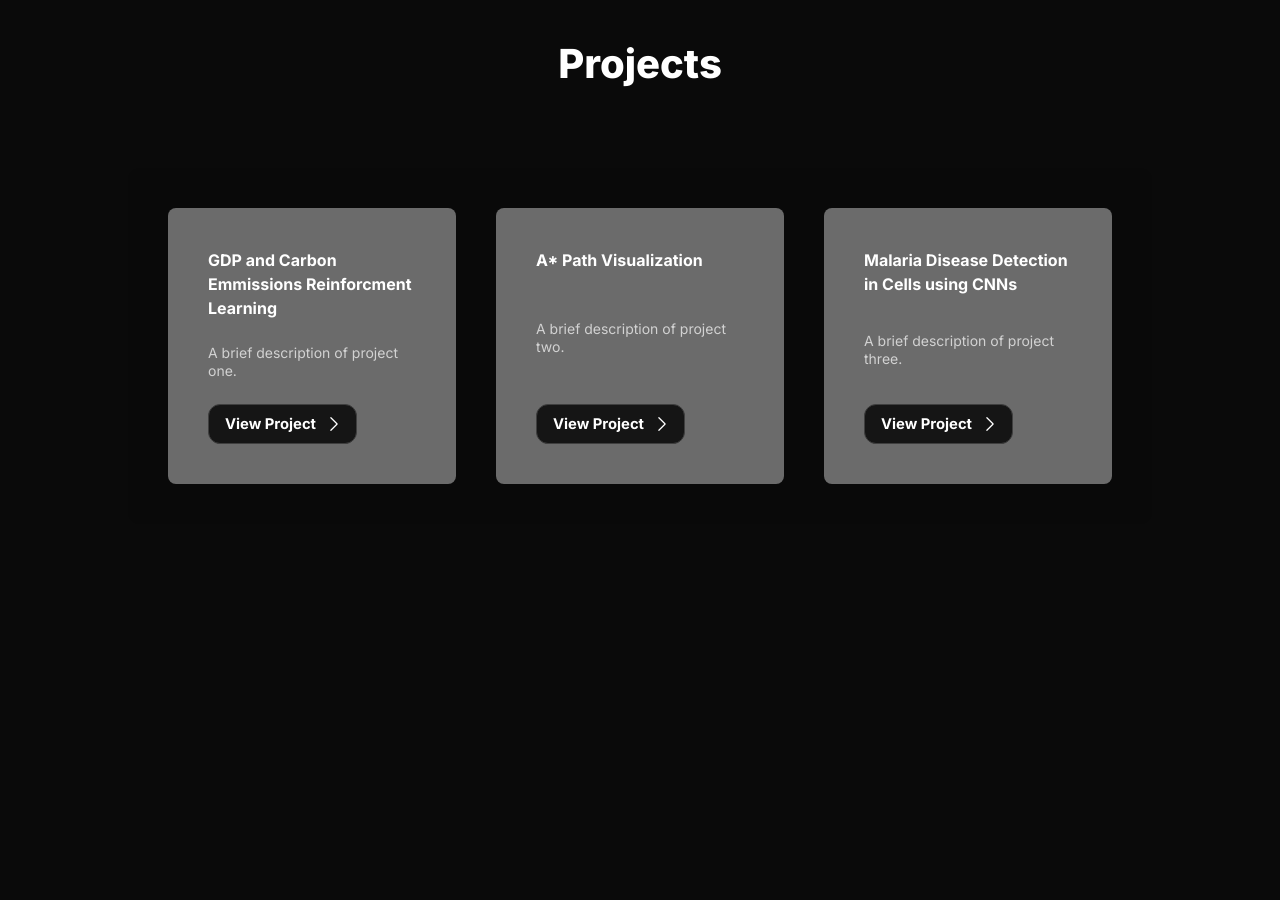
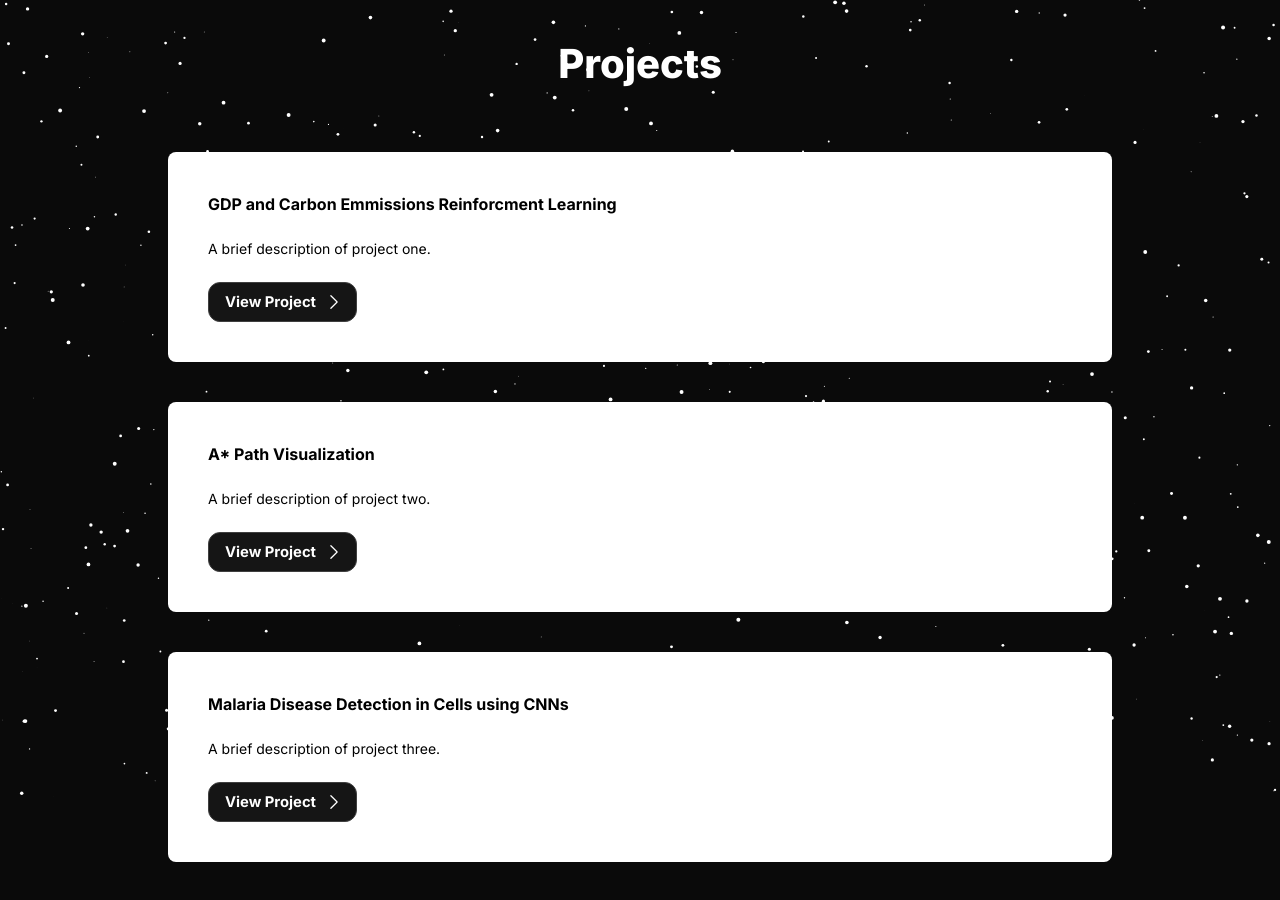
Before and after one commit to jaime-bustos/landing-page, a Next.js app: page /projects in a window 1280 px wide. Before the commit the page ends 800 px from the top, so only its background shows below. Built offline with nearby package versions, Linux system fonts and the light colour scheme.

Commit message:
fix star generation before mouse event adjust star animation for smoother experience

```diff
--- a/src/app/projects/page.tsx
+++ b/src/app/projects/page.tsx
@@ -35,12 +35,12 @@ const ProjectsPage = () => {
         fillWidth minHeight="0" maxWidth={64}
         direction="column" alignItems="center" flex={1}>
 
-        <Heading variant="display-strong-s" marginBottom="xl">
+        <Heading variant="display-strong-s" marginBottom="m">
           Projects
         </Heading>
 
         <Grid
-          columns="repeat(3, 1fr)"
+          columns="repeat(1, 1fr)"
           tabletColumns="1col"
           mobileColumns="1col"
           fillWidth gap="l"
@@ -48,18 +48,18 @@ const ProjectsPage = () => {
           border="neutral-medium"
           //borderStyle="solid-1"
           padding="l"
-          style={{ backgroundColor: 'rgba(0, 0, 0, 0.05)', borderRadius: '12px' }}>
+          style={{ backgroundColor: 'rgba(0, 0, 0, 0)', borderRadius: '12px' }}>
           {projects.map((project, index) => (
             <Flex
               key={index}
               direction="column" justifyContent="space-between"
               padding="l"
               gap="m"
-              style={{ backgroundColor: 'rgba(255, 255, 255, 0.4)', borderRadius: '8px' }}>
-              <Heading variant="body-strong-m">
+              style={{ backgroundColor: 'rgba(255, 255, 255, 1)', borderRadius: '8px' }}>
+              <Heading variant="body-strong-m" style={{color: 'black'}}>
                 {project.title}
               </Heading>
-              <Text variant="body-default-s" onBackground="neutral-weak">
+              <Text variant="body-default-s" onBackground="neutral-weak" style={{color: 'black'}}>
                 {project.description}
               </Text>
               <Button
--- a/src/once-ui/components/StarBackground.tsx
+++ b/src/once-ui/components/StarBackground.tsx
@@ -3,7 +3,9 @@ import { useEffect, useRef } from 'react';
 const StarBackground = () => {
   const canvasRef = useRef<HTMLCanvasElement>(null);
   const starsRef = useRef<{ x: number; y: number; z: number; size: number }[]>([]);
-  const numStars = 500;
+  const numStars = 600;
+  let distX = 0;
+  let distY = 0;
 
   useEffect(() => {
     const canvas = canvasRef.current;
@@ -24,39 +26,50 @@ const StarBackground = () => {
       }
       starsRef.current = stars;
 
-      const animate = (e: MouseEvent) => {
+      // Function to draw stars
+      const drawStars = () => {
         ctx.clearRect(0, 0, canvas.width, canvas.height);
-        const distX = (e.clientX - canvas.width / 2) * 0.00009;
-        const distY = (e.clientY - canvas.height / 2) * 0.00009;
+        stars.forEach((star) => {
+          ctx.beginPath();
+          ctx.arc(star.x, star.y, star.size, 0, Math.PI * 2);
+          ctx.fillStyle = 'white';
+          ctx.fill();
+        });
+      };
 
+      // Initial draw
+      drawStars();
+
+      const updateStars = () => {
         stars.forEach((star) => {
-          // Adjust star position based on depth
-          const moveX = distX * (1 - star.z / canvas.width);
-          const moveY = distY * (1 - star.z / canvas.width);
-
-          star.x += moveX;
-          star.y += moveY;
+          // Apply movement to stars
+          star.x += distX * (1 - star.z / canvas.width);
+          star.y += distY * (1 - star.z / canvas.width);
 
           // Wrap around screen edges
           if (star.x > canvas.width) star.x = 0;
           if (star.x < 0) star.x = canvas.width;
           if (star.y > canvas.height) star.y = 0;
           if (star.y < 0) star.y = canvas.height;
-
-          // Draw the star
-          ctx.beginPath();
-          ctx.arc(star.x, star.y, star.size, 0, Math.PI * 2);
-          ctx.fillStyle = 'white';
-          ctx.fill();
         });
 
-        requestAnimationFrame(() => animate(e));
+        // Redraw stars after moving them
+        drawStars();
+
+        // Continue the animation loop
+        requestAnimationFrame(updateStars);
       };
 
-      window.addEventListener('mousemove', animate);
+      const handleMouseMove = (e: MouseEvent) => {
+        distX = (e.clientX - canvas.width / 2) * 0.009; // Increase the factor for visible movement
+        distY = (e.clientY - canvas.height / 2) * 0.009; // Increase the factor for visible movement
+      };
+
+      window.addEventListener('mousemove', handleMouseMove);
+      updateStars(); // Start the animation loop
 
       return () => {
-        window.removeEventListener('mousemove', animate);
+        window.removeEventListener('mousemove', handleMouseMove);
       };
     }
   }, []);
```
